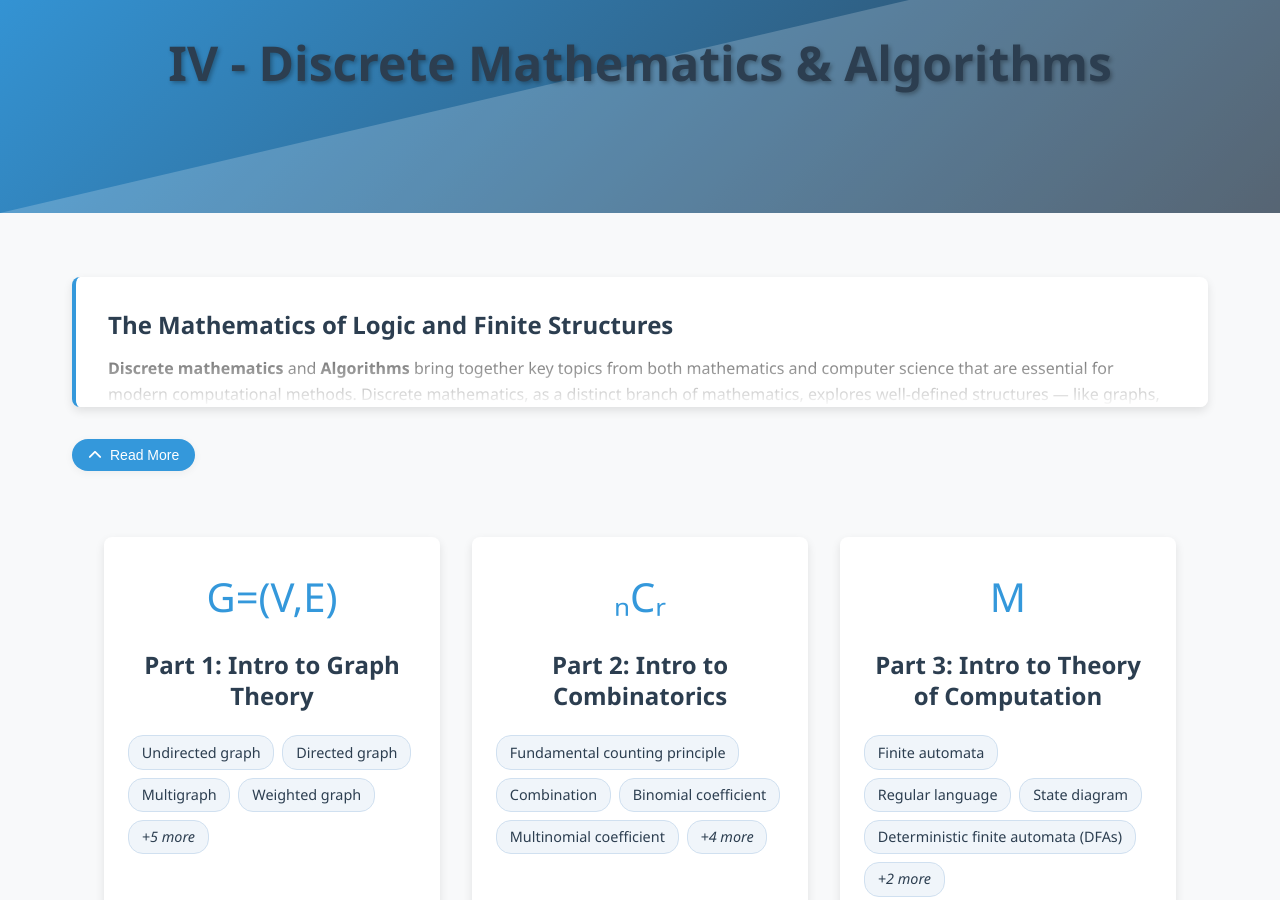
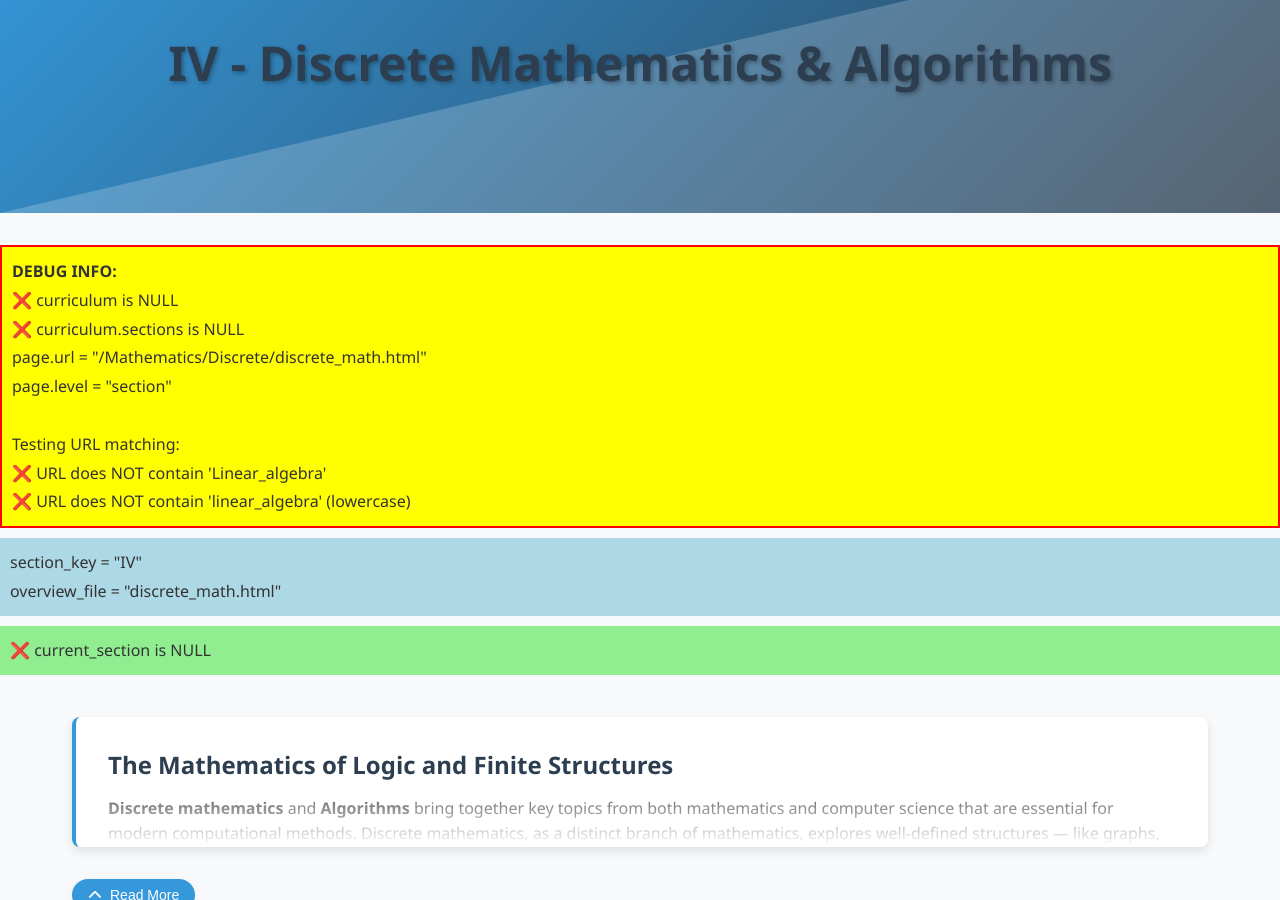
Before and after one commit to Yusukey01/yusukey01.github.io, a Jekyll site: the page built from Mathematics/Discrete/discrete_math.html, in a window 1280 px wide and 900 px high, scrolled down 251 px. Built offline with Jekyll 4.4.1, drawn with Linux system fonts in a browser that asks for light colours.

```diff
--- a/_includes/section_navigation.html
+++ b/_includes/section_navigation.html
@@ -1,10 +1,58 @@
 {% comment %}
-  Unified Section Navigation - Single source from curriculum.json
+  DEBUG VERSION - Section Navigation
 {% endcomment %}
 
 {% assign curriculum = site.data.curriculum %}
 
-{% comment %} Determine current section based on URL {% endcomment %}
+<!-- DEBUG: Check if curriculum loaded -->
+<div style="background: yellow; padding: 10px; margin: 10px 0; border: 2px solid red;">
+  <strong>DEBUG INFO:</strong><br>
+
+  <!-- Check if curriculum exists -->
+  {% if curriculum %}
+    ✅ curriculum loaded<br>
+  {% else %}
+    ❌ curriculum is NULL<br>
+  {% endif %}
+
+  <!-- Check if sections exists -->
+  {% if curriculum.sections %}
+    ✅ curriculum.sections exists<br>
+  {% else %}
+    ❌ curriculum.sections is NULL<br>
+  {% endif %}
+
+  <!-- Check page.url -->
+  page.url = "{{ page.url }}"<br>
+
+  <!-- Check page.level -->
+  page.level = "{{ page.level }}"<br>
+
+  <!-- Check what sections are available -->
+  {% if curriculum.sections %}
+    <br>Available section keys:<br>
+    {% for section_entry in curriculum.sections %}
+      - Key: "{{ section_entry[0] }}" | Title: "{{ section_entry[1].title }}"<br>
+    {% endfor %}
+  {% endif %}
+
+  <!-- Test direct access -->
+  <br>Testing URL matching:<br>
+  {% if page.url contains 'Linear_algebra' %}
+    ✅ URL contains 'Linear_algebra'<br>
+  {% else %}
+    ❌ URL does NOT contain 'Linear_algebra'<br>
+  {% endif %}
+
+  {% if page.url contains 'linear_algebra' %}
+    ✅ URL contains 'linear_algebra' (lowercase)<br>
+  {% else %}
+    ❌ URL does NOT contain 'linear_algebra' (lowercase)<br>
+  {% endif %}
+</div>
+
+{% comment %} Original navigation code below {% endcomment %}
+
 {% assign current_section = nil %}
 {% assign section_key = nil %}
 {% assign overview_file = nil %}
@@ -26,7 +74,12 @@
   {% assign overview_file = "ml.html" %}
 {% endif %}
 
-{% comment %} Find the matching section by iterating through all sections {% endcomment %}
+<!-- DEBUG: After URL check -->
+<div style="background: lightblue; padding: 10px; margin: 10px 0;">
+  section_key = "{{ section_key }}"<br>
+  overview_file = "{{ overview_file }}"
+</div>
+
 {% if section_key %}
   {% for section_entry in curriculum.sections %}
     {% if section_entry[0] == section_key %}
@@ -35,6 +88,16 @@
     {% endif %}
   {% endfor %}
 {% endif %}
+
+<!-- DEBUG: After section lookup -->
+<div style="background: lightgreen; padding: 10px; margin: 10px 0;">
+  {% if current_section %}
+    ✅ current_section found: "{{ current_section.title }}"<br>
+    Parts count: {{ current_section.parts.size }}
+  {% else %}
+    ❌ current_section is NULL
+  {% endif %}
+</div>
 
 {% if current_section %}
 <div class="quick-jump-container">
```
